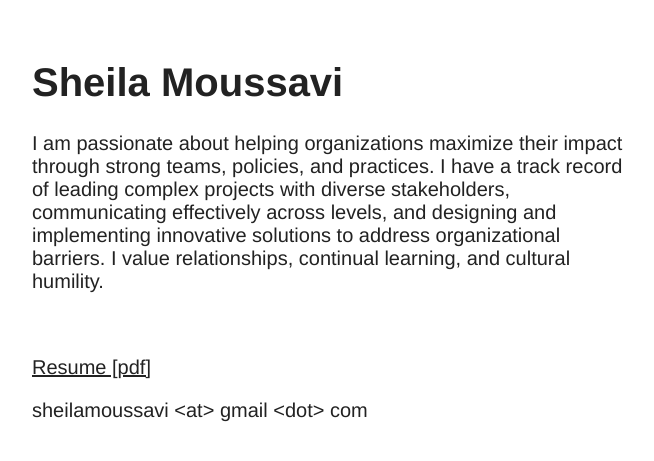
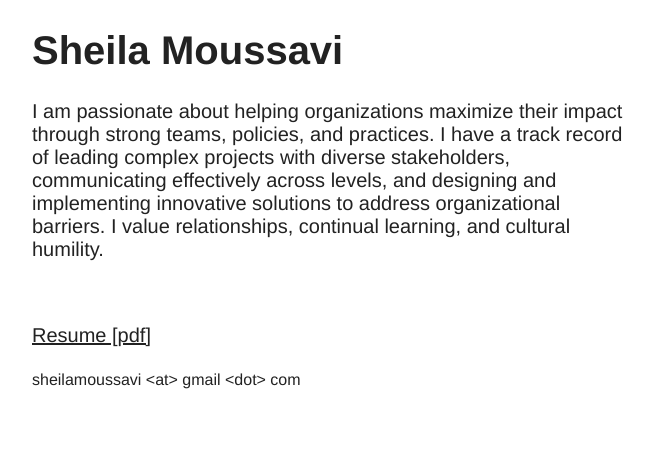
Before and after one commit to irishleft/irishleft.org, a Jekyll site: the page built from index.md, in a window 1280 px wide. Shown: the top 461 px of the page, without its empty margins (308-962 px from the left). Built offline with Jekyll 4.4.1, drawn with Linux system fonts in a browser that asks for light colours; nearby versions of some CDN libraries; some web fonts are replaced.

Commit message:
Padding for mobile

```diff
--- a/css/main.css
+++ b/css/main.css
@@ -684,7 +684,16 @@ a:hover {
   text-decoration: none;
 }
 
+/* line 211, ../sass/main.scss */
+.content {
+  padding: 0 1.5em;
+}
 /* line 214, ../sass/main.scss */
+.content .contact-email {
+  font-size: .8em;
+}
+
+/* line 222, ../sass/main.scss */
 .brand-title a {
   text-decoration: none;
 }
--- a/index.md
+++ b/index.md
@@ -12,4 +12,4 @@ I am passionate about helping organizations maximize their impact through strong
 
 [Resume [pdf]](https://www.dropbox.com/s/jnfh4extug1fh7u/Moussavi.Resume.pdf?dl=1)
 
-sheilamoussavi \<at\> gmail \<dot\> com
+<span class="contact-email">sheilamoussavi \<at\> gmail \<dot\> com</span>
```
Also changed, not shown: _includes/head.html (+5 -3 lines), sass/main.scss (+8 -0 lines), 8 other files.
